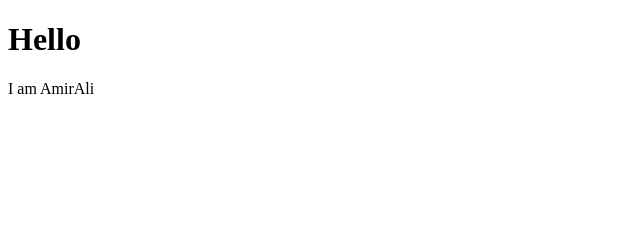
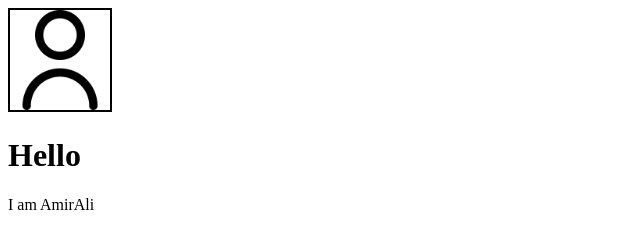
Before and after one commit to qAmiralii/First-html, a plain HTML site: page index.html in a window 1280 px wide. Shown: the whole page, without its empty margins (0-640 px from the left). Drawn offline with Linux system fonts and the light colour scheme.

Commit message:
amade kardan rezome

```diff
--- a/index.html
+++ b/index.html
@@ -6,7 +6,9 @@
     <title>آزمایش</title>
 </head>
 <body>
-    <h1>Hello</h1>
+    <img style="border: 2px solid rgb(0, 0, 0);" src="images/user.png" width="100px">
+     <h1>Hello</h1>
+
     <p>I am AmirAli</p>
     <br>
 
```
Also changed, not shown: images/user.png (added).
